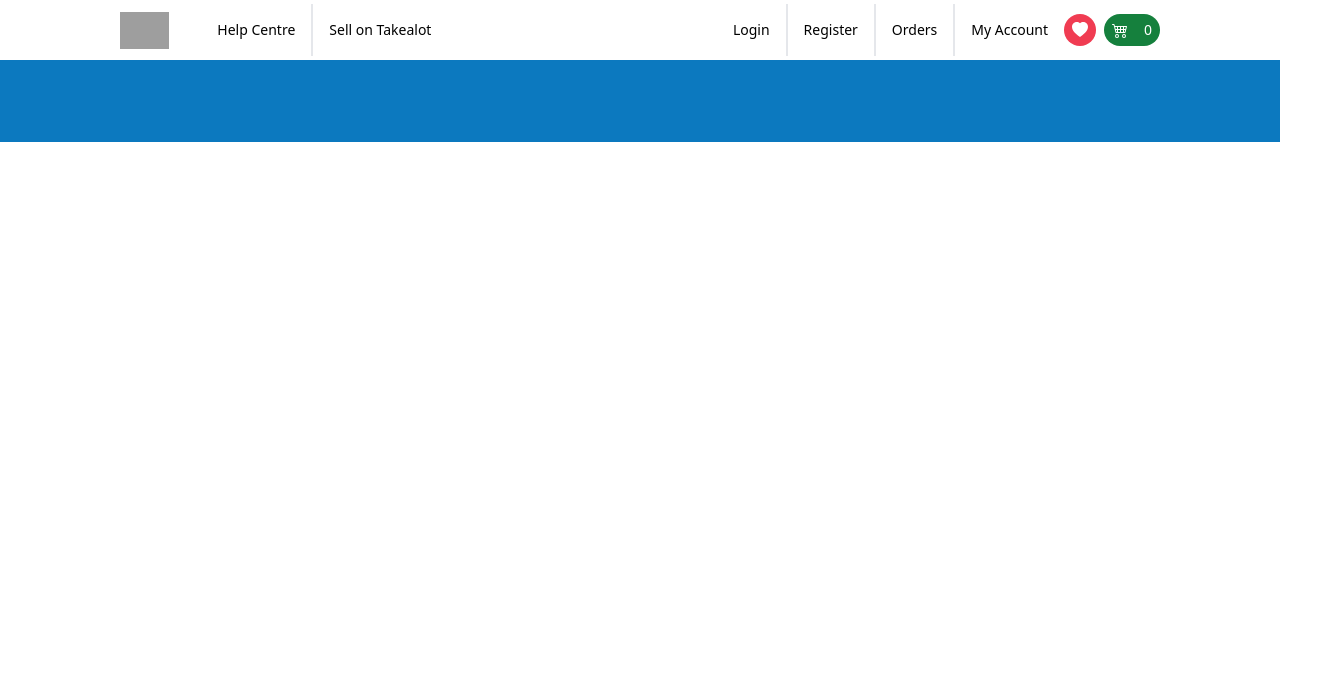
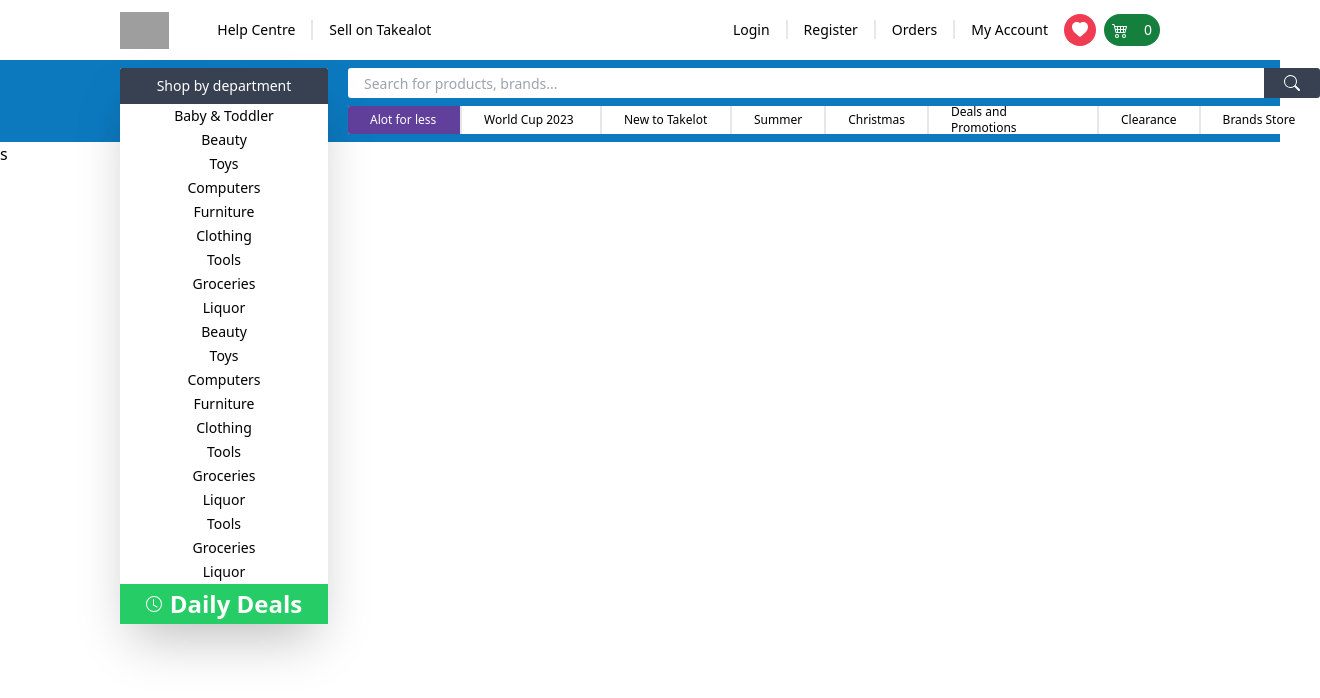
Before and after one commit to 32reasons-why/takealot, a plain HTML site: page index.html in a window 1280 px wide. Shown: the whole page, 1320 px wide, since content can reach past the window. Drawn offline with nearby package versions, Linux system fonts and the light colour scheme; grey boxes are pictures that could not be loaded.

Commit message:
header done

```diff
--- a/index.html
+++ b/index.html
@@ -20,16 +20,16 @@
 
                     <a href="" class="p-4">Help Centre</a>
 
-                    <a href="" class="border-l-2 p-4"> Sell on Takealot</a>
+                    <a href="" class="border-l-2 pl-4"> Sell on Takealot</a>
 
                 </div>
                 <div class="flex items-center">
 
 
                     <a href="" class="p-4">Login</a>
-                    <a href="" class="border-l-2 p-4">Register</a>
-                    <a href="" class="border-l-2 p-4">Orders</a>
-                    <a href="" class="border-l-2 p-4">My Account</a>
+                    <a href="" class=" "><span class="border-l-2 pl-4 pr-4">Register </span></a>
+                    <a href="" ><span class="border-l-2 pl-4 pr-4">Orders</span></a>
+                    <a href="" ><span class="border-l-2 pl-4 pr-4">My Account</span></a>
                     <div class="flex gap-2">
                         <span class="h-8 w-8 bg-[#f03c52] rounded-full flex justify-center items-center">
                             <svg xmlns="http://www.w3.org/2000/svg" width="16" height="16" fill="#FFFFFF" class="bi bi-heart-fill" viewBox="0 0 16 16">
@@ -51,11 +51,75 @@
             </div>
 
 
-            <div class="bg-[#0c79bf] h-[82px] flex items-center px-[120px]">
+            <div class="bg-[#0c79bf] h-[82px] flex px-[120px]">
 
+                <div class=" bg-white text-sm absolute mt-2 w-52 flex-col flex items-center rounded-t-[2px] shadow-2xl">
+
+
+                    <ul class="flex-col flex justify-center items-center ">
+                    <li class="bg-gray-700 w-52 text-white flex justify-center py-2 rounded-t-[2px]">Shop by department</li>
+                    <li class="py-[2px]">Baby & Toddler</li>
+                    <li class="py-[2px]">Beauty</li>
+                    <li class="py-[2px]">Toys</li>
+                    <li class="py-[2px]">Computers</li>
+                    <li class="py-[2px]">Furniture</li>
+                    <li class="py-[2px]">Clothing</li>
+                    <li class="py-[2px]">Tools</li>
+                    <li class="py-[2px]">Groceries</li>
+                    <li class="py-[2px]">Liquor</li>
+                    <li class="py-[2px]">Beauty</li>
+                    <li class="py-[2px]">Toys</li>
+                    <li class="py-[2px]">Computers</li>
+                    <li class="py-[2px]">Furniture</li>
+                    <li class="py-[2px]">Clothing</li>
+                    <li class="py-[2px]">Tools</li>
+                    <li class="py-[2px]">Groceries</li>
+                    <li class="py-[2px]">Liquor</li>
+                    <li class="py-[2px]">Tools</li>
+                    <li class="py-[2px]">Groceries</li>
+                    <li class="py-[2px]">Liquor</li>
+
+                    </ul>
+                    <span class="bg-[#26cd66] w-52 flex items-center justify-center h-10 text-2xl font-bold text-white gap-2"><span><svg xmlns="http://www.w3.org/2000/svg" width="16" height="16" fill="currentColor" class="bi bi-clock" viewBox="0 0 16 16">
+                        <path d="M8 3.5a.5.5 0 0 0-1 0V9a.5.5 0 0 0 .252.434l3.5 2a.5.5 0 0 0 .496-.868L8 8.71V3.5z"/>
+                        <path d="M8 16A8 8 0 1 0 8 0a8 8 0 0 0 0 16zm7-8A7 7 0 1 1 1 8a7 7 0 0 1 14 0z"/>
+                      </svg></span>Daily Deals</span>
+
+                </div>
+
+                <div class="flex-col">
+
+                    <div class="pl-[228px] pt-2 flex">
+                        <input type="text" placeholder="Search for products, brands..." class="rounded-l-[3px] h-[30px] w-[916px] px-4 text-sm font-medium">
+
+                        <span class="bg-gray-700 w-14 rounded-r-[3px] flex justify-center items-center">
+                            <svg xmlns="http://www.w3.org/2000/svg" width="16" height="16" fill="#FFFFFF" class="bi bi-search" viewBox="0 0 16 16">
+                                <path d="M11.742 10.344a6.5 6.5 0 1 0-1.397 1.398h-.001c.03.04.062.078.098.115l3.85 3.85a1 1 0 0 0 1.415-1.414l-3.85-3.85a1.007 1.007 0 0 0-.115-.1zM12 6.5a5.5 5.5 0 1 1-11 0 5.5 5.5 0 0 1 11 0z"/>
+                              </svg>
+                        </span>
+                    </div>
+                    <div class="pl-[228px] flex items-center mt-2 text-xs ">
+                        <ul class=" flex items-center h-[48-px] bg-white rounded-[2px]">
+                            <li class="bg-[#61409c] px-[22px] text-white w-[112px] rounded-l-[2px] h-[28px] flex items-center">Alot for less</li>
+                            <li class="bg-white px-[22px] w-[140px] border-l-2 h-[28px] flex items-center">World Cup 2023</li>
+                            <li class="bg-white px-[22px] w-[130px] border-l-2 h-[28px] flex items-center">New to Takelot</li>
+                            <li class="bg-white px-[22px] w-26 border-l-2 h-[28px] flex items-center">Summer</li>
+                            <li class="bg-white px-[22px] border-l-2 h-[28px] flex items-center">Christmas</li>
+                            <li class="bg-white px-[22px] w-[170px] border-l-2 h-[28px] flex items-center">Deals and Promotions</li>
+                            <li class="bg-white px-[22px] border-l-2 h-[28px] flex items-center">Clearance</li>
+                            <li class="bg-white px-[22px] w-[120px] border-l-2 rounded-r-2xl h-[28px] flex items-center">Brands Store</li>
+                        </ul>
+
+                    </div>
+
+                </div>
             </div>
 
         </header>
+
+        <div class="bg-white h-screen">
+            s
+        </div>
 
     </section>
 
```
